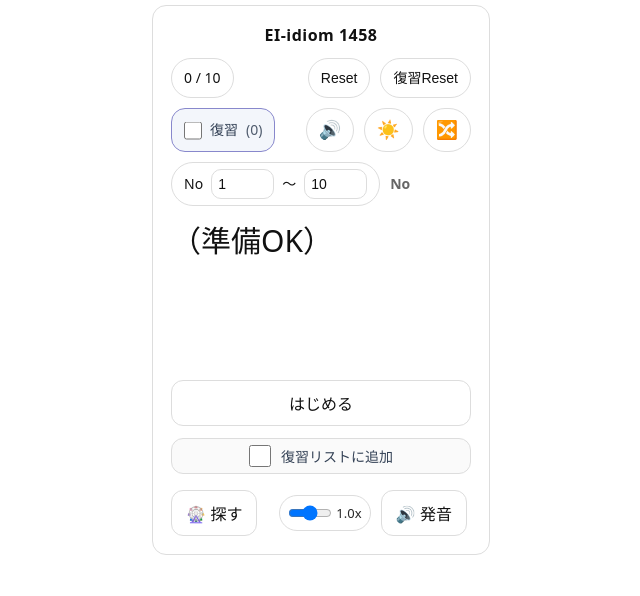
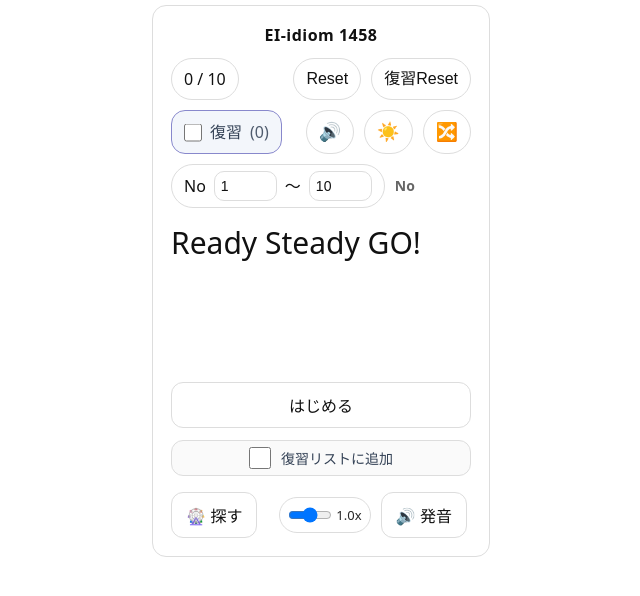
Before and after one commit to hyottoco/ei-idiom, a plain HTML site: page index.html in a window 1280 px wide. Shown: the whole page, without its empty margins (319-959 px from the left). Drawn offline with Linux system fonts and the light colour scheme.

Commit message:
Add files via upload

```diff
--- a/index.html
+++ b/index.html
@@ -86,7 +86,7 @@
     .badge,
     button.small,
     .pill{
-      font-size: 14px;
+      font-size: 16px;
       line-height: 1;
       padding: var(--pill-pad-y) var(--pill-pad-x);
       border-radius: var(--pill-radius);
@@ -442,6 +442,8 @@
       padding-bottom: 12px; /* ← 高さを出す */
     }
 
+    #resetBtn, #clearWrongBtn { font-size: 16px; }
+
   </style>
 </head>
 
@@ -779,7 +781,7 @@ function render(){
 
   // 出題がない
   if(real === null){
-    wordTextEl.textContent = "（出題がありません）";
+    wordTextEl.textContent = "リストが空です";
     meaningEl.textContent = "範囲を広げるか、「復習」をOFFにするか、復習リストを登録してね";
     nextBtn.textContent = "はじめる";
     state.started = false;
@@ -792,7 +794,7 @@ function render(){
 
   // まだ開始前
   if(!state.started){
-    wordTextEl.textContent = "（準備OK）";
+    wordTextEl.textContent = "Ready Steady GO!";
     meaningEl.textContent = "";
     nextBtn.textContent = "はじめる";
     missBox.classList.remove("show");
```
